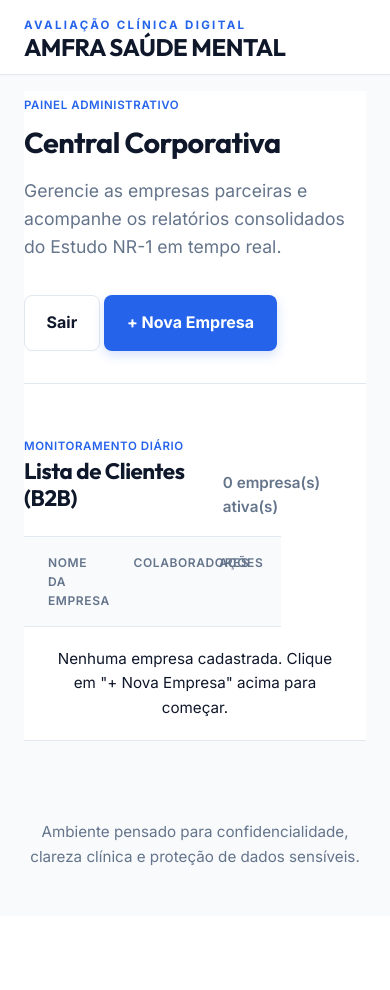
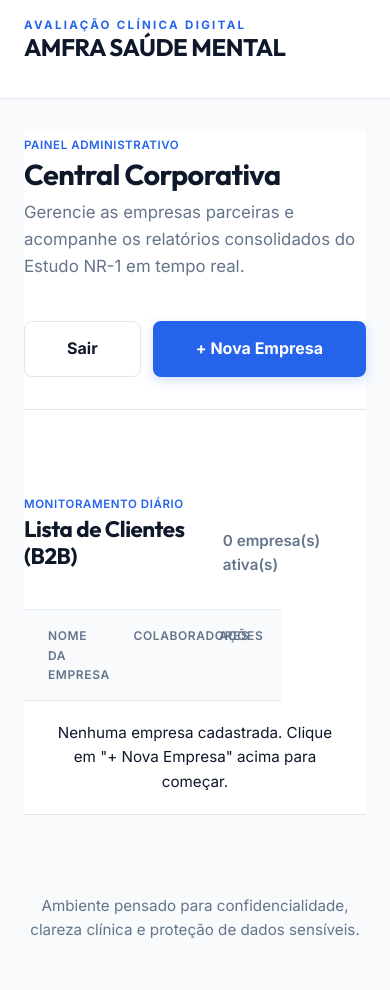
Before and after one commit to carloscostato-cmyk/amfra-saude, a Flask app: page /admin/companies in a window 390 px wide. Before the commit the page ends 866 px from the top, so only its background shows below. Run offline with Flask 3, Linux system fonts and the light colour scheme; the visitor is signed in with stand-in values (Sample User, id 1); data that the repository does not hold is empty.

Commit message:
UI Refinement: Fixed mobile layout overlap in admin headers and improved table scrolling

```diff
--- a/app/static/css/style.css
+++ b/app/static/css/style.css
@@ -347,9 +347,27 @@ h3 {
     display: flex;
     flex-wrap: wrap;
     justify-content: space-between;
-    gap: 1rem;
-    align-items: end;
-}
+    gap: 1.5rem;
+    align-items: flex-end;
+}
+
+.admin-shell__header {
+    padding-bottom: 2rem;
+    border-bottom: 1px solid var(--line);
+    margin-bottom: 2rem;
+}
+
+.admin-shell__brand {
+    flex: 1;
+    min-width: 300px;
+}
+
+.lede--dark {
+    color: var(--text-soft);
+    opacity: 1;
+    margin-top: 0.5rem;
+}
+
 
 .form-section,
 .questionnaire-list,
@@ -1224,17 +1242,34 @@ h3 {
 
 @media (max-width: 720px) {
     .page-main {
-        padding-top: 1rem;
-    }
+        padding-top: 2rem;
+    }
+
 
     .site-header__inner,
     .form-actions,
     .detail-hero,
     .results-panel__header,
     .detail-panel__header,
-    .filter-panel__header {
+    .filter-panel__header,
+    .admin-shell__header {
+        flex-direction: column;
         align-items: stretch;
-    }
+        gap: 1.5rem;
+    }
+
+    .admin-shell__actions {
+        display: flex;
+        flex-wrap: wrap;
+        gap: 0.75rem;
+        width: 100%;
+    }
+
+    .admin-shell__actions .button {
+        flex: 1 1 auto;
+        min-width: fit-content;
+    }
+
 
     .field-grid,
     .thank-you-panel__meta,
@@ -1569,12 +1604,11 @@ h3 {
         transition: none !important;
     }
 }
-    }
-
-    .chart-box {
-        min-height: 380px;
-    }
-}
+
+.chart-box {
+    min-height: 380px;
+}
+
 
 
 /* ============================================
--- a/app/templates/admin_dashboard.html
+++ b/app/templates/admin_dashboard.html
@@ -4,17 +4,18 @@
 
 {% block content %}
 <section class="admin-shell" style="max-width: 1400px; margin: 0 auto;">
-    <div class="admin-shell__header" style="padding-bottom: 2rem; border-bottom: 1px solid var(--line);">
-        <div>
+    <div class="admin-shell__header">
+        <div class="admin-shell__brand">
             <span class="section-kicker">Painel Administrativo</span>
-            <h1 style="font-size: 2.5rem; margin-top: 0.5rem; color: var(--text);">Central Corporativa</h1>
-            <p style="color: var(--text-soft); font-size: 1.1rem;">Gerencie as empresas parceiras e acompanhe os relatórios consolidados do Estudo NR-1 em tempo real.</p>
+            <h1>Central Corporativa</h1>
+            <p class="lede lede--dark">Gerencie as empresas parceiras e acompanhe os relatórios consolidados do Estudo NR-1 em tempo real.</p>
         </div>
         <div class="admin-shell__actions">
             <a href="{{ url_for('admin.logout') }}" class="button button--ghost" onclick="event.preventDefault(); document.getElementById('logout-form-main').submit();">Sair</a>
             <a href="{{ url_for('admin.company_new') }}" class="button button--primary">+ Nova Empresa</a>
         </div>
     </div>
+
 
     {# Logout form hidden #}
     <form id="logout-form-main" method="post" action="{{ url_for('admin.logout') }}" style="display:none;">
@@ -30,7 +31,8 @@
             <strong style="color: var(--text-soft); font-size: 0.95rem; font-weight: 600;">{{ companies|length }} empresa(s) ativa(s)</strong>
         </div>
 
-        <div class="modern-list-container" style="width: 100%; overflow: visible;">
+        <div class="modern-list-container table-wrap">
+
             <table class="data-table" style="background: transparent; border: none; box-shadow: none;">
                 <thead style="background: transparent;">
                     <tr>
```
Also changed, not shown: app/routes_public.py (+11 -1 lines), app/static/css/modern.css (+38 -0 lines), app/templates/admin_company_detail.html (+7 -5 lines).
